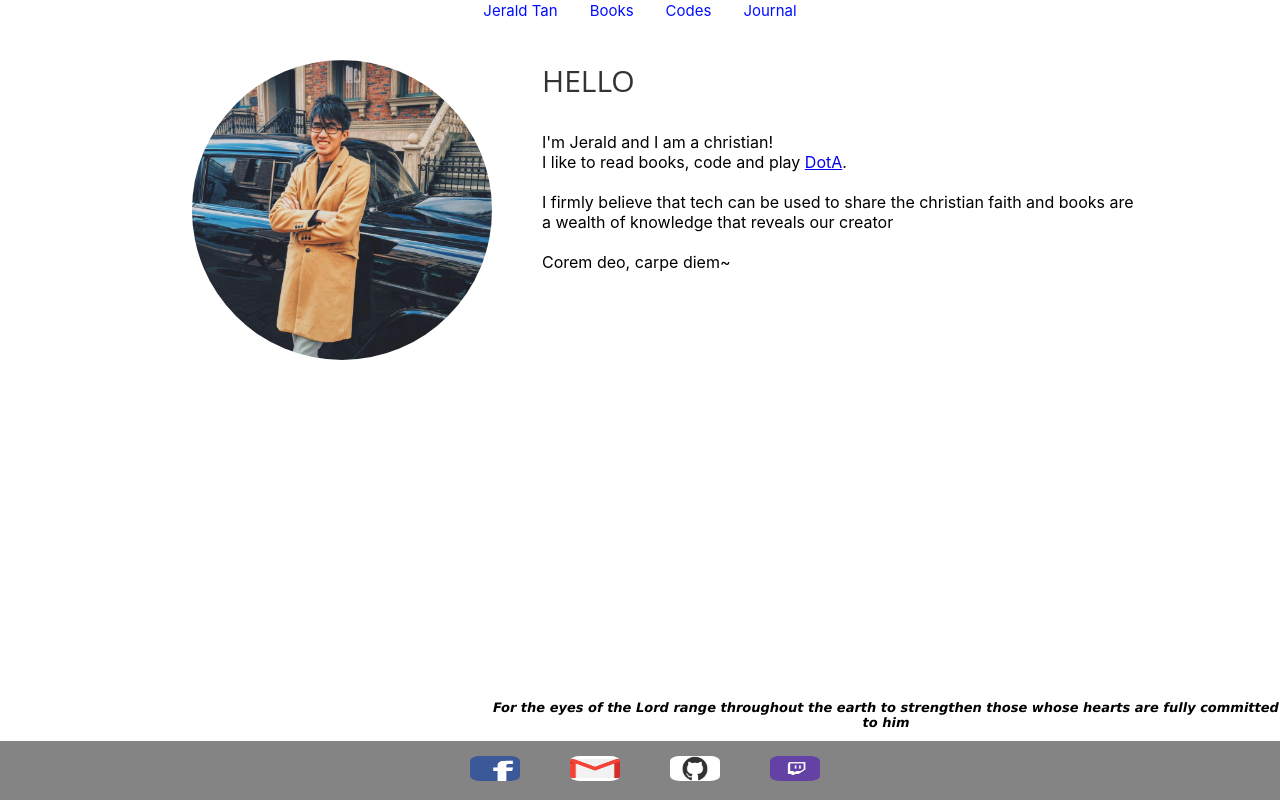
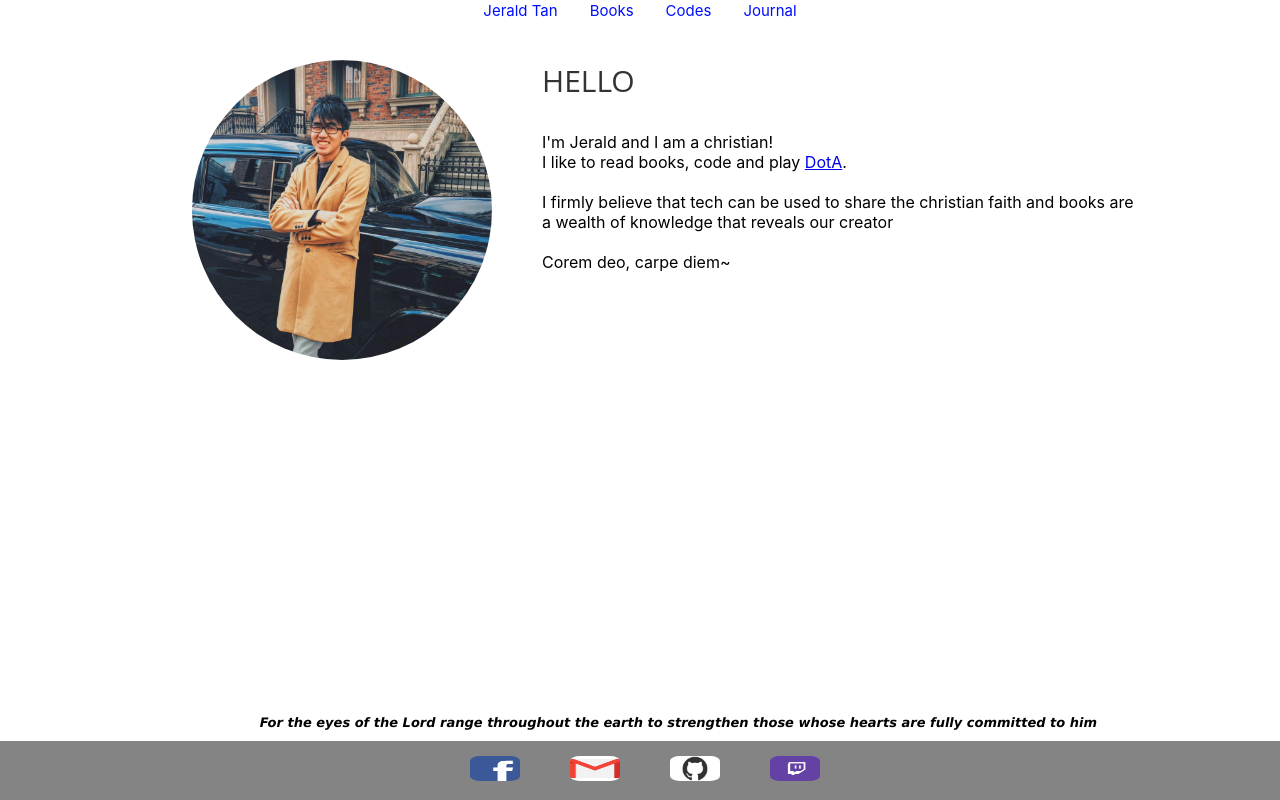
Before and after one commit to jeraldtsy/jeraldtsy, a React (Create React App) app: page / in a window 1280 px wide. Built offline with nearby package versions, Linux system fonts and the light colour scheme.

Commit message:
adjust some elements of footer

```diff
--- a/src/App.css
+++ b/src/App.css
@@ -82,11 +82,14 @@ p {
 }
 
 .bibleVerse {
+    position:fixed;
     font-size: 13px;
     font-weight: bold;
     position: fixed;
     font-style: italic;
     font-family: Verdana;
-    bottom: 70px;
+    width:100%;
+    left: 3%;
+    bottom:70px;
     text-align: center;
 }
```
